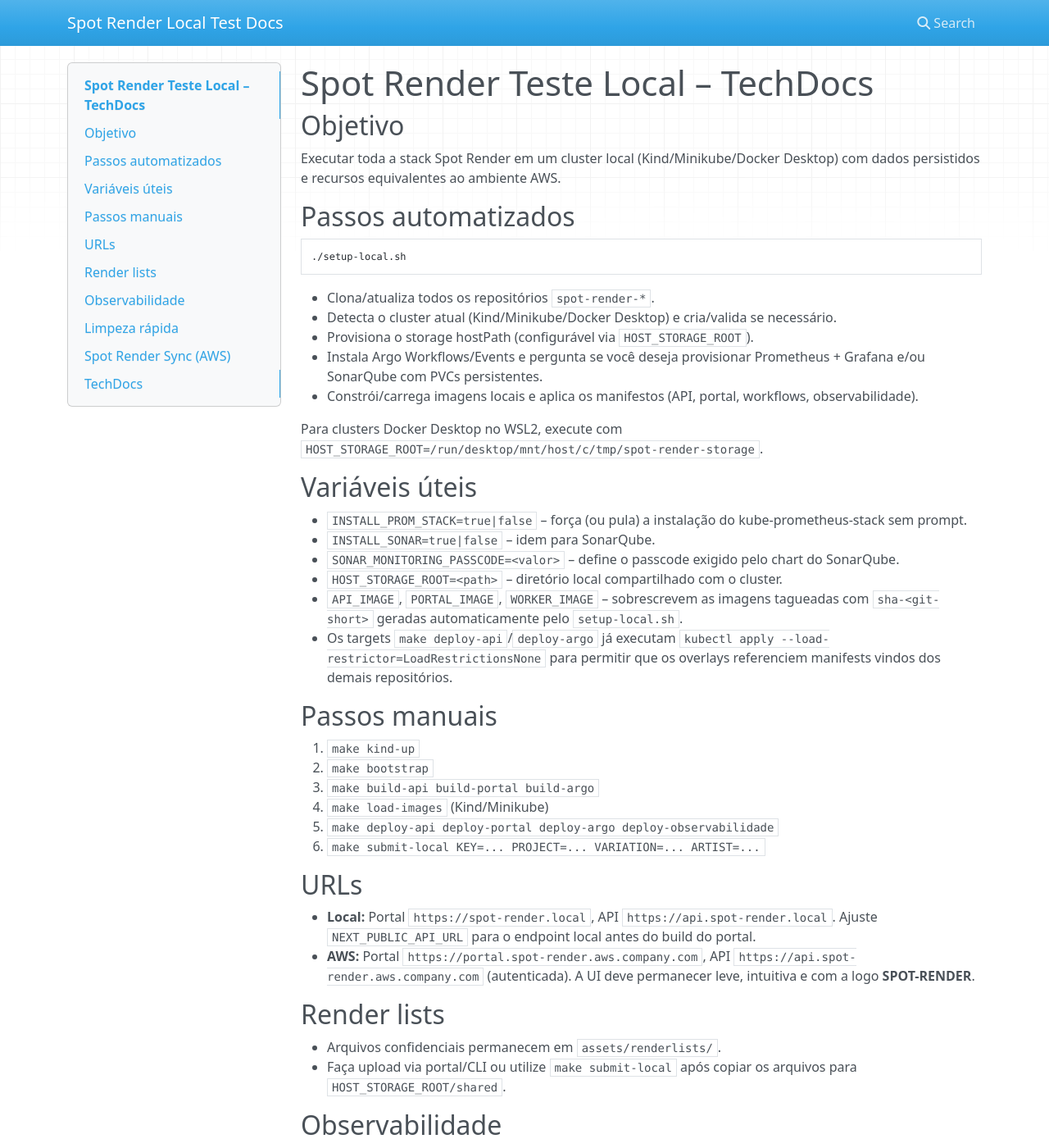
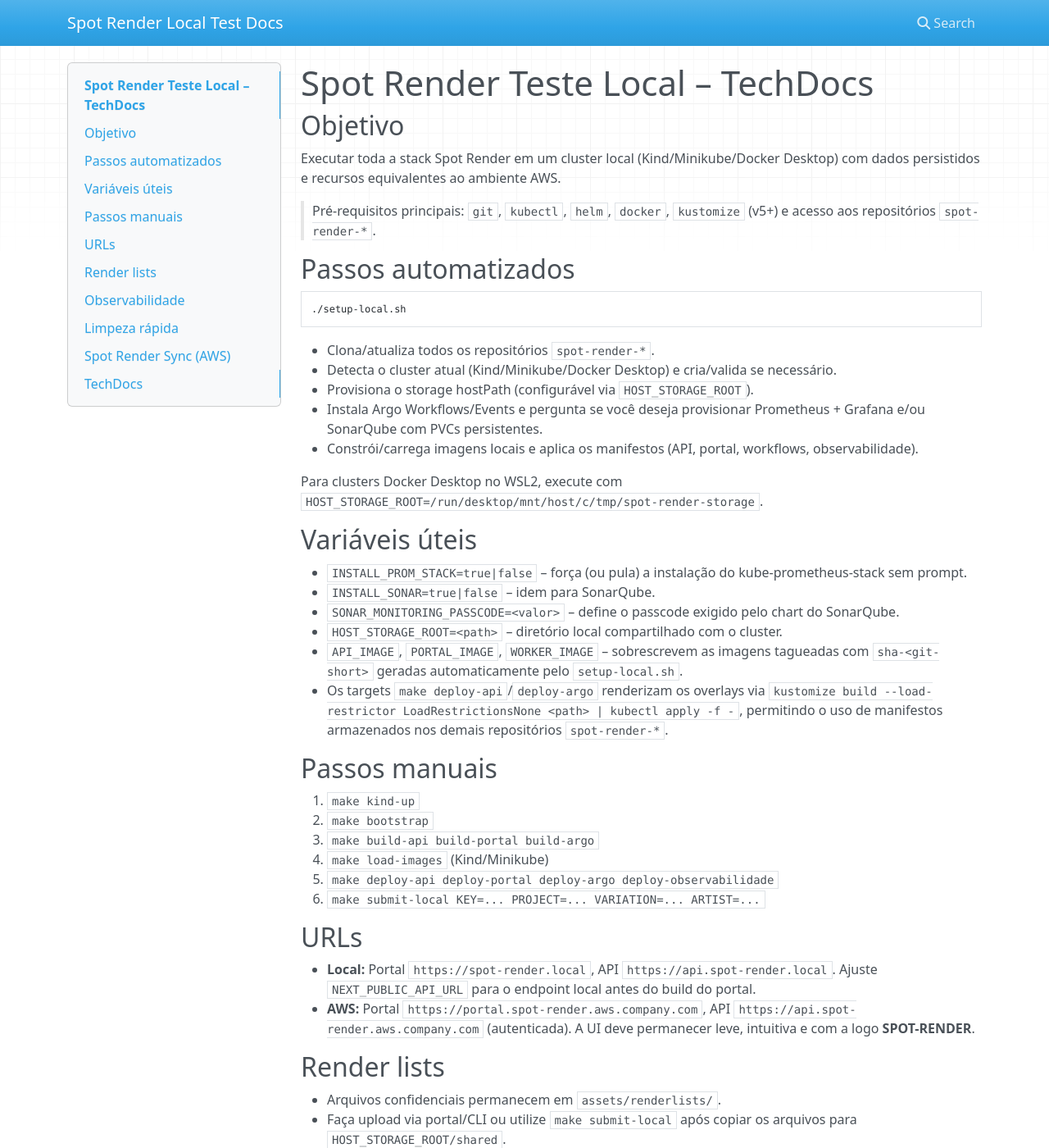
Before and after one commit to raafa001/spot-render-teste-local, an MkDocs documentation site: the page built from docs/index.md, in a window 1280 px wide and 1400 px high. Shown: the whole window at 82% size. Built offline with MkDocs 1.6.1, drawn with Linux system fonts in a browser that asks for light colours; nearby versions of some CDN libraries.

Commit message:
chore: use kustomize build for overlays

````diff
--- a/docs/index.md
+++ b/docs/index.md
@@ -2,6 +2,8 @@
 
 ## Objetivo
 Executar toda a stack Spot Render em um cluster local (Kind/Minikube/Docker Desktop) com dados persistidos e recursos equivalentes ao ambiente AWS.
+
+> Pré-requisitos principais: `git`, `kubectl`, `helm`, `docker`, `kustomize` (v5+) e acesso aos repositórios `spot-render-*`.
 
 ## Passos automatizados
 ```
@@ -21,7 +23,7 @@
 - `SONAR_MONITORING_PASSCODE=<valor>` – define o passcode exigido pelo chart do SonarQube.
 - `HOST_STORAGE_ROOT=<path>` – diretório local compartilhado com o cluster.
 - `API_IMAGE`, `PORTAL_IMAGE`, `WORKER_IMAGE` – sobrescrevem as imagens tagueadas com `sha-<git-short>` geradas automaticamente pelo `setup-local.sh`.
-- Os targets `make deploy-api`/`deploy-argo` já executam `kubectl apply --load-restrictor=LoadRestrictionsNone` para permitir que os overlays referenciem manifests vindos dos demais repositórios.
+- Os targets `make deploy-api`/`deploy-argo` renderizam os overlays via `kustomize build --load-restrictor LoadRestrictionsNone <path> | kubectl apply -f -`, permitindo o uso de manifestos armazenados nos demais repositórios `spot-render-*`.
 
 ## Passos manuais
 1. `make kind-up`
````
Also changed, not shown: README.md (+2 -0 lines), 2 other files.
